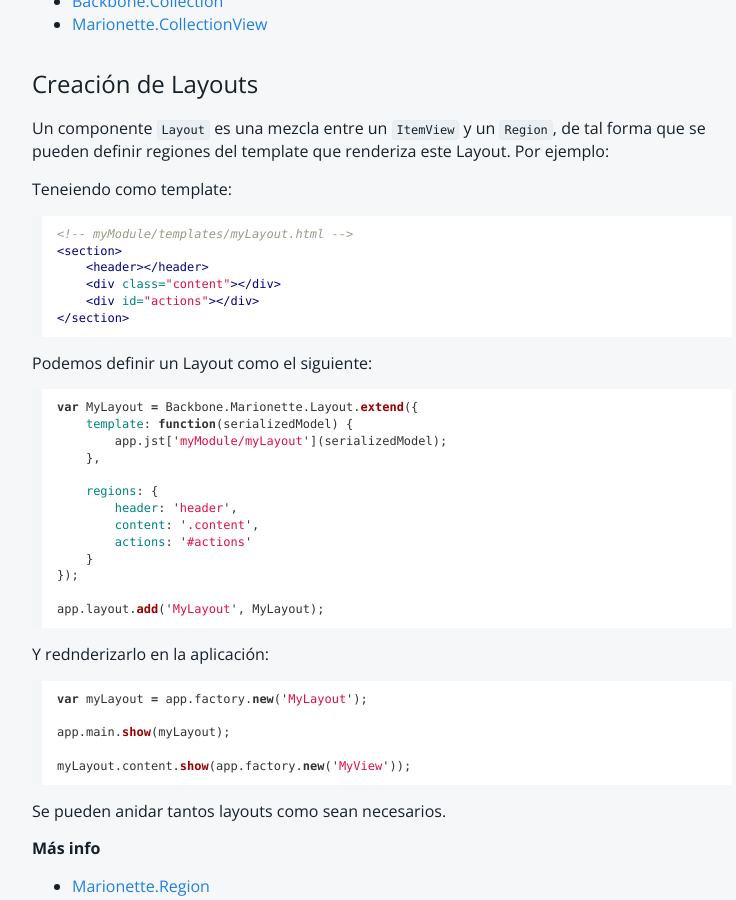
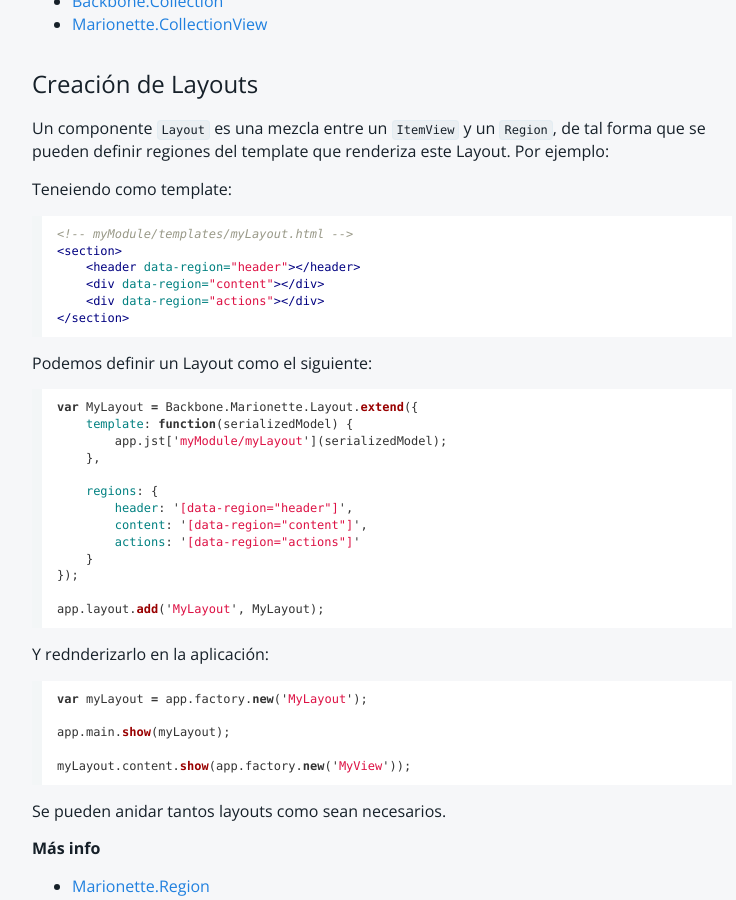
Before and after one commit to bq-devtools/corejs-doc, a Jekyll site: the page built from modules_development/index.md, in a window 1280 px wide and 900 px high, scrolled down 4692 px. Shown: the whole window, without its empty margins (258-994 px from the left). Built offline with Jekyll 4.4.1, drawn with Linux system fonts in a browser that asks for light colours; Markdown is read by kramdown in place of the engine named in the settings.

Commit message:
new names for app regions

````diff
--- a/_config.yml
+++ b/_config.yml
@@ -9,4 +9,4 @@ paginate: 15
 # Details for the RSS feed generator
 url:            'http://bq-devtools.github.io/corejs-doc/index.html'
 author:         'bq'
-root: '/corejs-doc/'
+root: '/'
--- a/modules_development/index.md
+++ b/modules_development/index.md
@@ -246,9 +246,9 @@ Teneiendo como template:
 ```html
 <!-- myModule/templates/myLayout.html -->
 <section>
-    <header></header>
-    <div class="content"></div>
-    <div id="actions"></div>
+    <header data-region="header"></header>
+    <div data-region="content"></div>
+    <div data-region="actions"></div>
 </section>
 ```
 
@@ -261,9 +261,9 @@ var MyLayout = Backbone.Marionette.Layout.extend({
     },
 
     regions: {
-        header: 'header',
-        content: '.content',
-        actions: '#actions'
+        header: '[data-region="header"]',
+        content: '[data-region="content"]',
+        actions: '[data-region="actions"]'
     }
 });
 
````
Also changed, not shown: core_base/index.md (+3 -3 lines), 1 other file.
